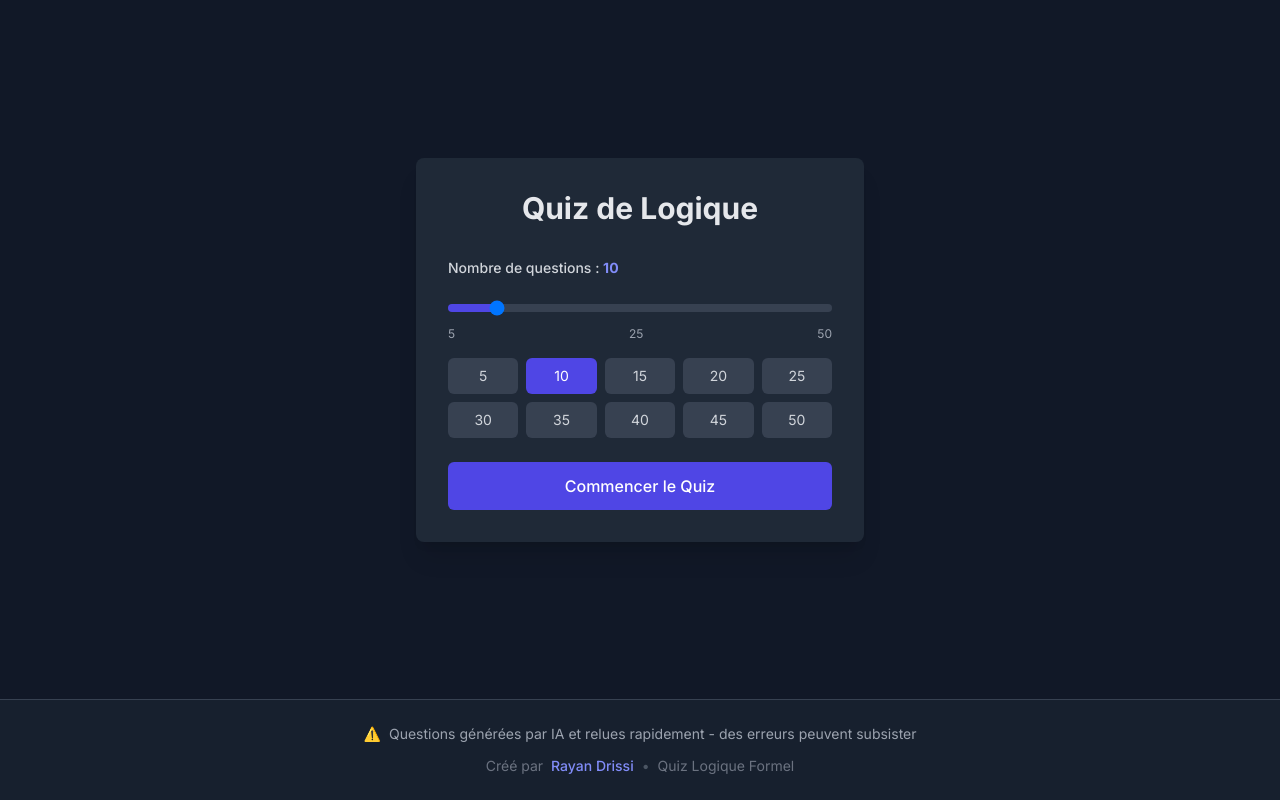
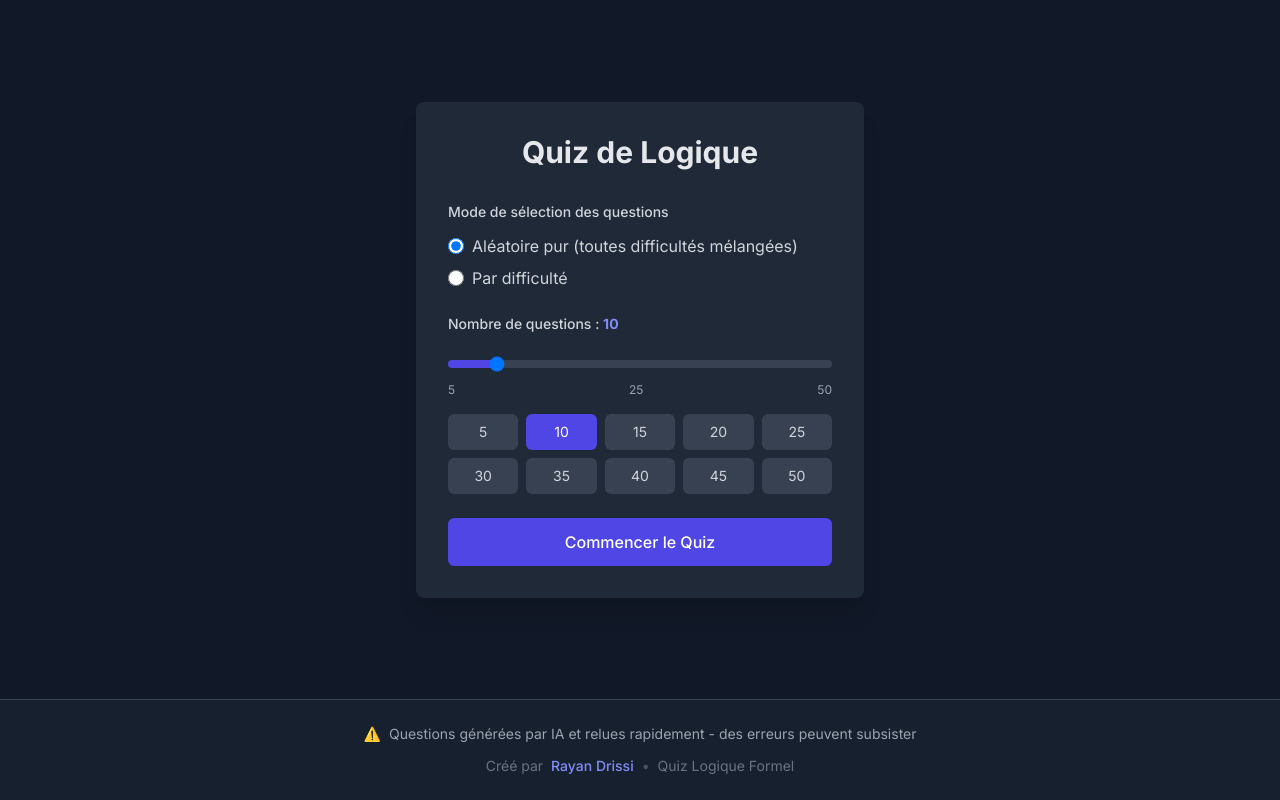
Before and after one commit to Rayandri/quizz-logique-formel, a Next.js app: page / in a window 1280 px wide. Built offline with nearby package versions, Linux system fonts and the light colour scheme.

Commit message:
Implement selection mode and difficulty level in quiz configuration, allowing users to choose between random questions or difficulty-based selection. Update related components to support new functionality.

```diff
--- a/app/page.tsx
+++ b/app/page.tsx
@@ -1,7 +1,7 @@
 "use client"
 
 import { useState, useEffect } from "react"
-import { QUESTIONS, type QCM } from "@/lib/questions"
+import { QUESTIONS, type QCM, type DifficultyLevel } from "@/lib/questions"
 import QuizConfig from "@/components/QuizConfig"
 import QuestionCard from "@/components/QuestionCard"
 import ExplanationBox from "@/components/ExplanationBox"
@@ -10,6 +10,7 @@ import { DeductionRules } from "@/components/DeductionRules"
 import { LambdaTypingRules } from "@/components/LambdaTypingRules"
 
 type GameState = "config" | "question" | "explanation" | "score"
+type SelectionMode = "random" | "difficulty"
 
 export default function Home() {
   const [gameState, setGameState] = useState<GameState>("config")
@@ -54,9 +55,17 @@ export default function Home() {
     }
   }
 
-  const handleStart = (numQuestions: number) => {
-    const shuffled = shuffleArray(QUESTIONS)
-    const selected = shuffled.slice(0, numQuestions).map(shuffleAnswers)
+  const handleStart = (numQuestions: number, mode: SelectionMode, difficulty?: DifficultyLevel) => {
+    let questionsPool = QUESTIONS
+
+    if (mode === "difficulty" && difficulty) {
+      questionsPool = QUESTIONS.filter(q => q.difficulty === difficulty)
+    }
+
+    const shuffled = shuffleArray(questionsPool)
+    const maxQuestions = Math.min(numQuestions, shuffled.length)
+    const selected = shuffled.slice(0, maxQuestions).map(shuffleAnswers)
+
     setSelectedQuestions(selected)
     setCurrentQuestionIndex(0)
     setSelectedAnswer(null)
--- a/components/QuizConfig.tsx
+++ b/components/QuizConfig.tsx
@@ -3,20 +3,31 @@
 import type React from "react"
 import { useState } from "react"
 import Footer from "./Footer"
+import type { DifficultyLevel } from "@/lib/questions"
+
+type SelectionMode = "random" | "difficulty"
 
 interface QuizConfigProps {
-  onStart: (numQuestions: number) => void
+  onStart: (numQuestions: number, mode: SelectionMode, difficulty?: DifficultyLevel) => void
 }
 
 export default function QuizConfig({ onStart }: QuizConfigProps) {
   const [numQuestions, setNumQuestions] = useState(10)
+  const [selectionMode, setSelectionMode] = useState<SelectionMode>("random")
+  const [selectedDifficulty, setSelectedDifficulty] = useState<DifficultyLevel>("facile")
 
   const handleSubmit = (e: React.FormEvent<HTMLFormElement>) => {
     e.preventDefault()
-    onStart(numQuestions)
+    onStart(numQuestions, selectionMode, selectionMode === "difficulty" ? selectedDifficulty : undefined)
   }
 
   const questionOptions = [5, 10, 15, 20, 25, 30, 35, 40, 45, 50]
+  const difficulties: { value: DifficultyLevel; label: string; color: string }[] = [
+    { value: "cours", label: "Cours", color: "bg-blue-600" },
+    { value: "facile", label: "Facile", color: "bg-green-600" },
+    { value: "moyen", label: "Moyen", color: "bg-yellow-600" },
+    { value: "dur", label: "Difficile", color: "bg-red-600" }
+  ]
 
   return (
     <div className="min-h-screen bg-gray-900 flex flex-col">
@@ -25,6 +36,62 @@ export default function QuizConfig({ onStart }: QuizConfigProps) {
         <h1 className="text-3xl font-bold text-gray-200 text-center mb-8">Quiz de Logique</h1>
 
         <form onSubmit={handleSubmit} className="space-y-6">
+          {/* Mode de sélection */}
+          <div>
+            <label className="block text-sm font-medium text-gray-300 mb-3">
+              Mode de sélection des questions
+            </label>
+            <div className="space-y-2">
+              <label className="flex items-center">
+                <input
+                  type="radio"
+                  name="selectionMode"
+                  value="random"
+                  checked={selectionMode === "random"}
+                  onChange={(e) => setSelectionMode(e.target.value as SelectionMode)}
+                  className="w-4 h-4 text-indigo-600 bg-gray-700 border-gray-600 focus:ring-indigo-500 focus:ring-2"
+                />
+                <span className="ml-2 text-gray-300">Aléatoire pur (toutes difficultés mélangées)</span>
+              </label>
+              <label className="flex items-center">
+                <input
+                  type="radio"
+                  name="selectionMode"
+                  value="difficulty"
+                  checked={selectionMode === "difficulty"}
+                  onChange={(e) => setSelectionMode(e.target.value as SelectionMode)}
+                  className="w-4 h-4 text-indigo-600 bg-gray-700 border-gray-600 focus:ring-indigo-500 focus:ring-2"
+                />
+                <span className="ml-2 text-gray-300">Par difficulté</span>
+              </label>
+            </div>
+          </div>
+
+          {/* Sélection de difficulté (si mode difficulté activé) */}
+          {selectionMode === "difficulty" && (
+            <div>
+              <label className="block text-sm font-medium text-gray-300 mb-3">
+                Niveau de difficulté
+              </label>
+              <div className="grid grid-cols-2 gap-2">
+                {difficulties.map((diff) => (
+                  <button
+                    key={diff.value}
+                    type="button"
+                    onClick={() => setSelectedDifficulty(diff.value)}
+                    className={`py-2 px-3 text-sm rounded-md transition-colors duration-200 flex items-center justify-center ${
+                      selectedDifficulty === diff.value
+                        ? `${diff.color} text-white`
+                        : "bg-gray-700 text-gray-300 hover:bg-gray-600"
+                    }`}
+                  >
+                    {diff.label}
+                  </button>
+                ))}
+              </div>
+            </div>
+          )}
+
           <div>
             <label htmlFor="numQuestions" className="block text-sm font-medium text-gray-300 mb-4">
               Nombre de questions : <span className="text-indigo-400 font-bold">{numQuestions}</span>
```
